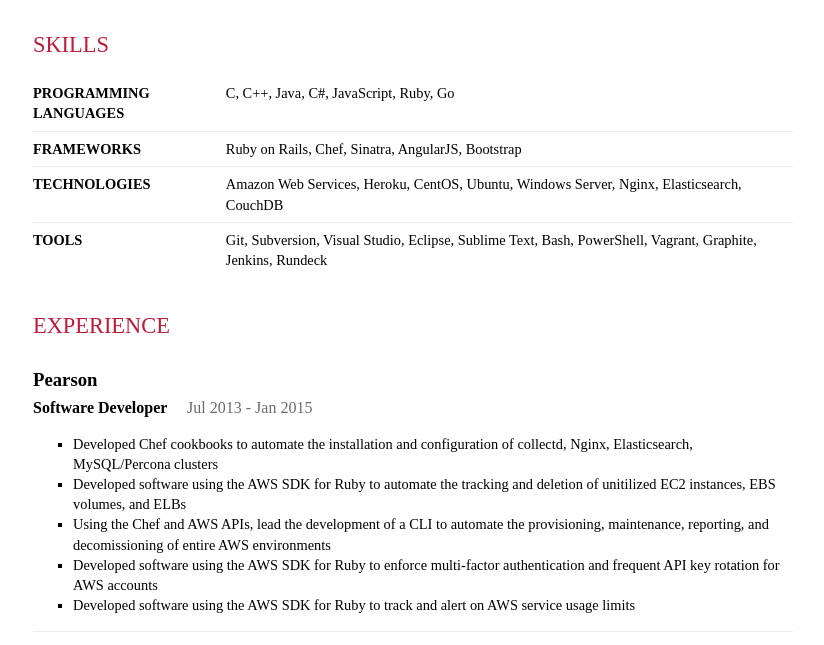
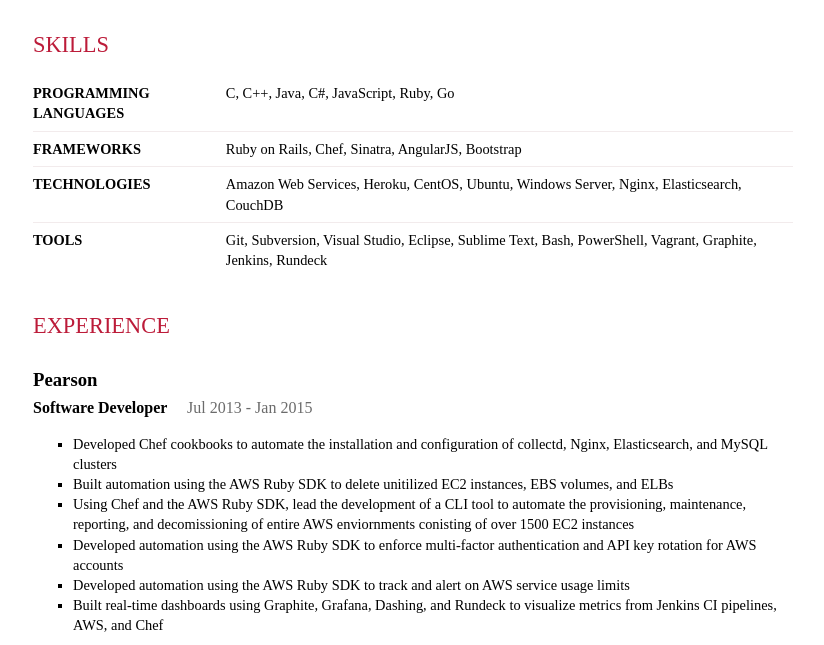
Before and after one commit to jrab89/resume, a plain HTML site: page index.html in a window 1280 px wide. Shown: the part 134-779 px from the top of the page, without its empty margins (7-831 px from the left). Drawn offline with Linux system fonts and the light colour scheme.

Commit message:
updated html

```diff
--- a/index.html
+++ b/index.html
@@ -186,7 +186,7 @@
 			<h1>Jeffrey Rabovsky</h1>
 			<div class="contact">
 				<span class="detail">
-					<a href="/cdn-cgi/l/email-protection#563c2437346e6f16313b373f3a7835393b"><span class="__cf_email__" data-cfemail="18726a797a2021587f75797174367b7775">[email&#160;protected]</span><script cf-hash='f9e31' type="text/javascript">
+					<a href="/cdn-cgi/l/email-protection#412b332023797801262c20282d6f222e2c"><span class="__cf_email__" data-cfemail="2f455d4e4d17166f48424e4643014c4042">[email&#160;protected]</span><script cf-hash='f9e31' type="text/javascript">
 /* <![CDATA[ */!function(){try{var t="currentScript"in document?document.currentScript:function(){for(var t=document.getElementsByTagName("script"),e=t.length;e--;)if(t[e].getAttribute("cf-hash"))return t[e]}();if(t&&t.previousSibling){var e,r,n,i,c=t.previousSibling,a=c.getAttribute("data-cfemail");if(a){for(e="",r=parseInt(a.substr(0,2),16),n=2;a.length-n;n+=2)i=parseInt(a.substr(n,2),16)^r,e+=String.fromCharCode(i);e=document.createTextNode(e),c.parentNode.replaceChild(e,c)}}}catch(u){}}();/* ]]> */</script></a>
 				</span>
 			</div>
@@ -294,11 +294,12 @@
 			</span>
 
 			<ul class="highlights">
-				<li>Developed Chef cookbooks to automate the installation and configuration of collectd, Nginx, Elasticsearch, MySQL/Percona clusters</li>
-				<li>Developed software using the AWS SDK for Ruby to automate the tracking and deletion of unitilized EC2 instances, EBS volumes, and ELBs</li>
-				<li>Using the Chef and AWS APIs, lead the development of a CLI to automate the provisioning, maintenance, reporting, and decomissioning of entire AWS environments</li>
-				<li>Developed software using the AWS SDK for Ruby to enforce multi-factor authentication and frequent API key rotation for AWS accounts</li>
-				<li>Developed software using the AWS SDK for Ruby to track and alert on AWS service usage limits</li>
+				<li>Developed Chef cookbooks to automate the installation and configuration of collectd, Nginx, Elasticsearch, and MySQL clusters</li>
+				<li>Built automation using the AWS Ruby SDK to delete unitilized EC2 instances, EBS volumes, and ELBs</li>
+				<li>Using Chef and the AWS Ruby SDK, lead the development of a CLI tool to automate the provisioning, maintenance, reporting, and decomissioning of entire AWS enviornments conisting of over 1500 EC2 instances</li>
+				<li>Developed automation using the AWS Ruby SDK to enforce multi-factor authentication and API key rotation for AWS accounts</li>
+				<li>Developed automation using the AWS Ruby SDK to track and alert on AWS service usage limits</li>
+				<li>Built real-time dashboards using Graphite, Grafana, Dashing, and Rundeck to visualize metrics from Jenkins CI pipelines, AWS, and Chef</li>
 			</ul>
 		</section>
 		<section class="item">
```
